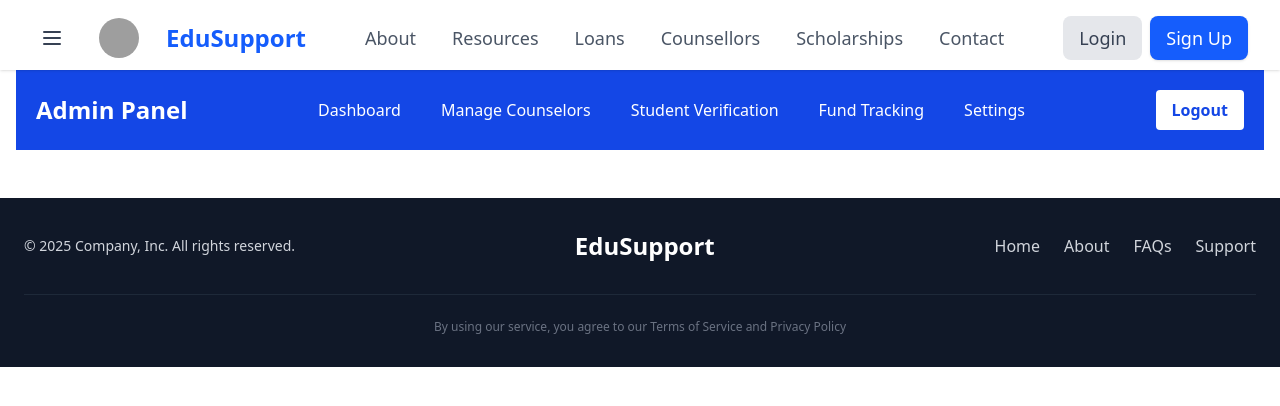
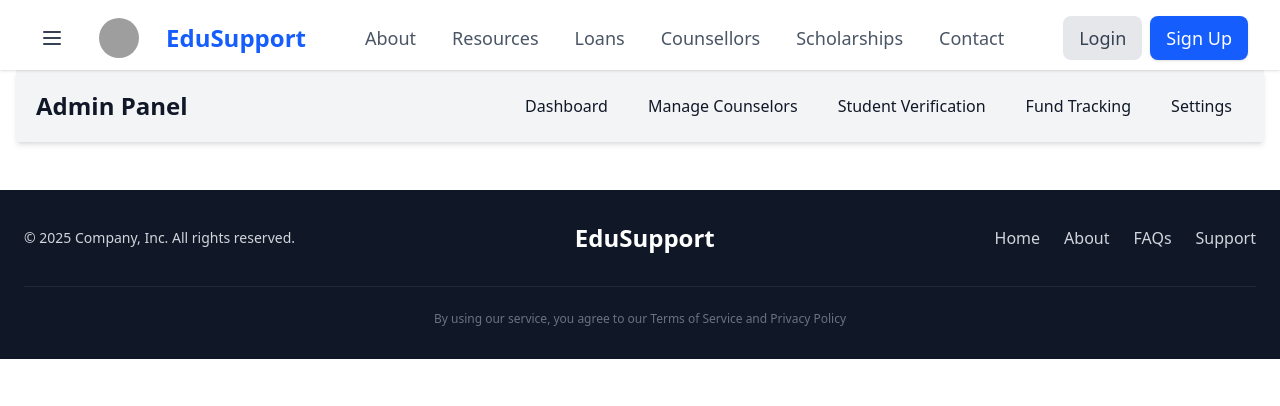
Before and after one commit to Vasundhra-Gupta/SDS, a React (Vite) app in the folder client/: page /admin in a window 1280 px wide. Shown: the top 406 px of the page. Built offline with nearby package versions, Linux system fonts and the light colour scheme; grey boxes are pictures that could not be loaded.

Commit message:
adminheader

```diff
--- a/client/src/Pages/admin/Layout/AdminHeader.jsx
+++ b/client/src/Pages/admin/Layout/AdminHeader.jsx
@@ -3,33 +3,21 @@ import React from "react";
 import { Link } from "react-router-dom";
 
 export default function AdminHeader() {
-    const isLoggedIn = true; // Replace with actual authentication check
 
     return (
-        <header className="w-full bg-blue-700 text-white p-5 flex justify-between items-center">
+        <header className="w-full bg-gray-100 text-gray-900 p-5 flex justify-between items-center shadow-md">
             <h2 className="text-2xl font-bold">Admin Panel</h2>
 
             {/* Navigation Links */}
             <nav className="space-x-4">
-                <Link to="/admin/dashboard" className="hover:bg-blue-600 p-3 rounded">Dashboard</Link>
-                <Link to="/admin/counselor" className="hover:bg-blue-600 p-3 rounded">Manage Counselors</Link>
-                <Link to="/admin/student" className="hover:bg-blue-600 p-3 rounded">Student Verification</Link>
-                <Link to="/admin/fund" className="hover:bg-blue-600 p-3 rounded">Fund Tracking</Link>
-                <Link to="/admin/settings" className="hover:bg-blue-600 p-3 rounded">Settings</Link>
+                <Link to="/admin/" className="hover:bg-gray-200 p-3 rounded transition">Dashboard</Link>
+                <Link to="/admin/counselor" className="hover:bg-gray-200 p-3 rounded transition">Manage Counselors</Link>
+                <Link to="/admin/student" className="hover:bg-gray-200 p-3 rounded transition">Student Verification</Link>
+                <Link to="/admin/fund" className="hover:bg-gray-200 p-3 rounded transition">Fund Tracking</Link>
+                <Link to="/admin/settings" className="hover:bg-gray-200 p-3 rounded transition">Settings</Link>
             </nav>
 
-            {/* Conditional Login/Logout Button */}
-            <div>
-                {isLoggedIn ? (
-                    <button className="bg-white text-blue-700 px-4 py-2 rounded font-semibold hover:bg-gray-200">
-                        Logout
-                    </button>
-                ) : (
-                    <button className="bg-white text-blue-700 px-4 py-2 rounded font-semibold hover:bg-gray-200">
-                        Login
-                    </button>
-                )}
-            </div>
+
         </header>
     );
 }
```
